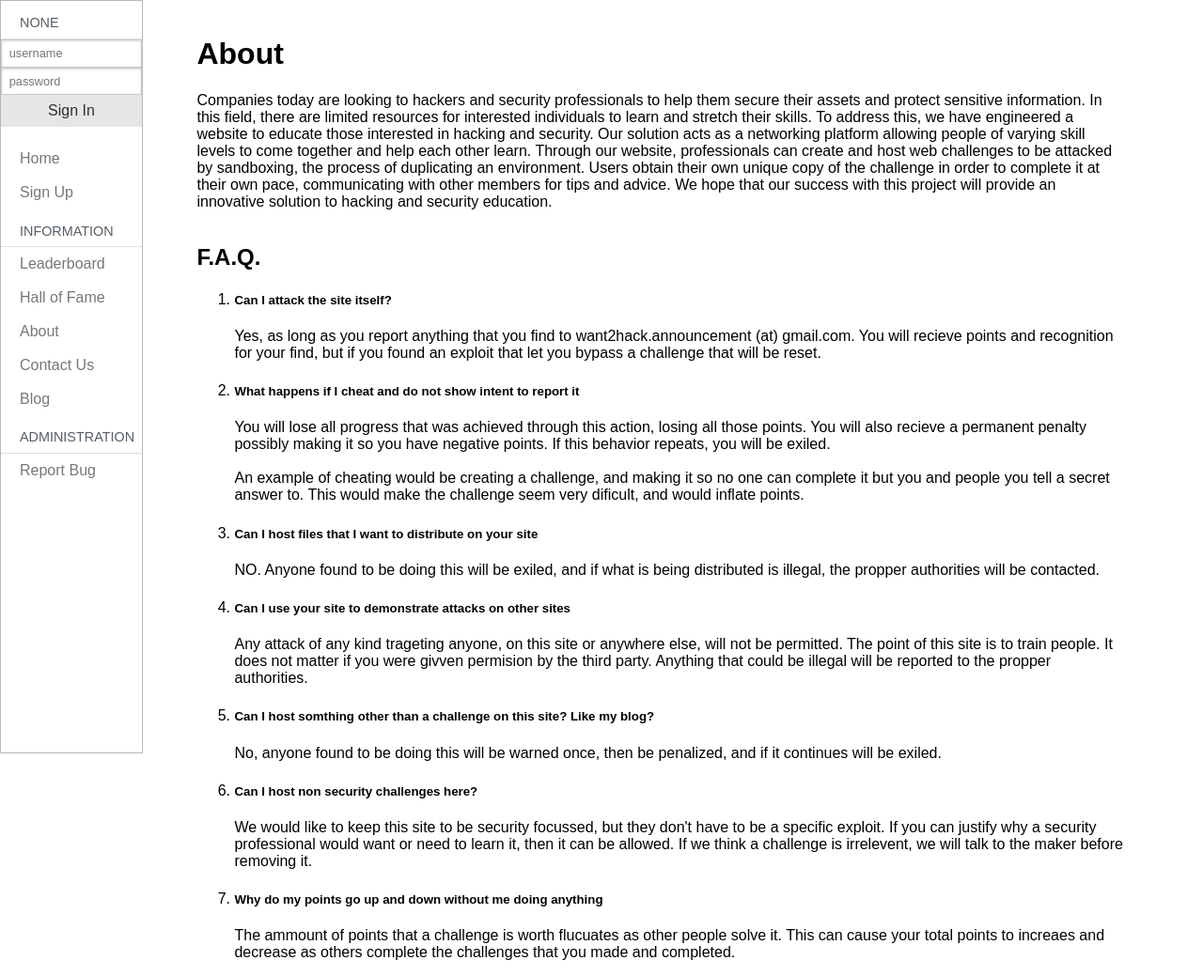
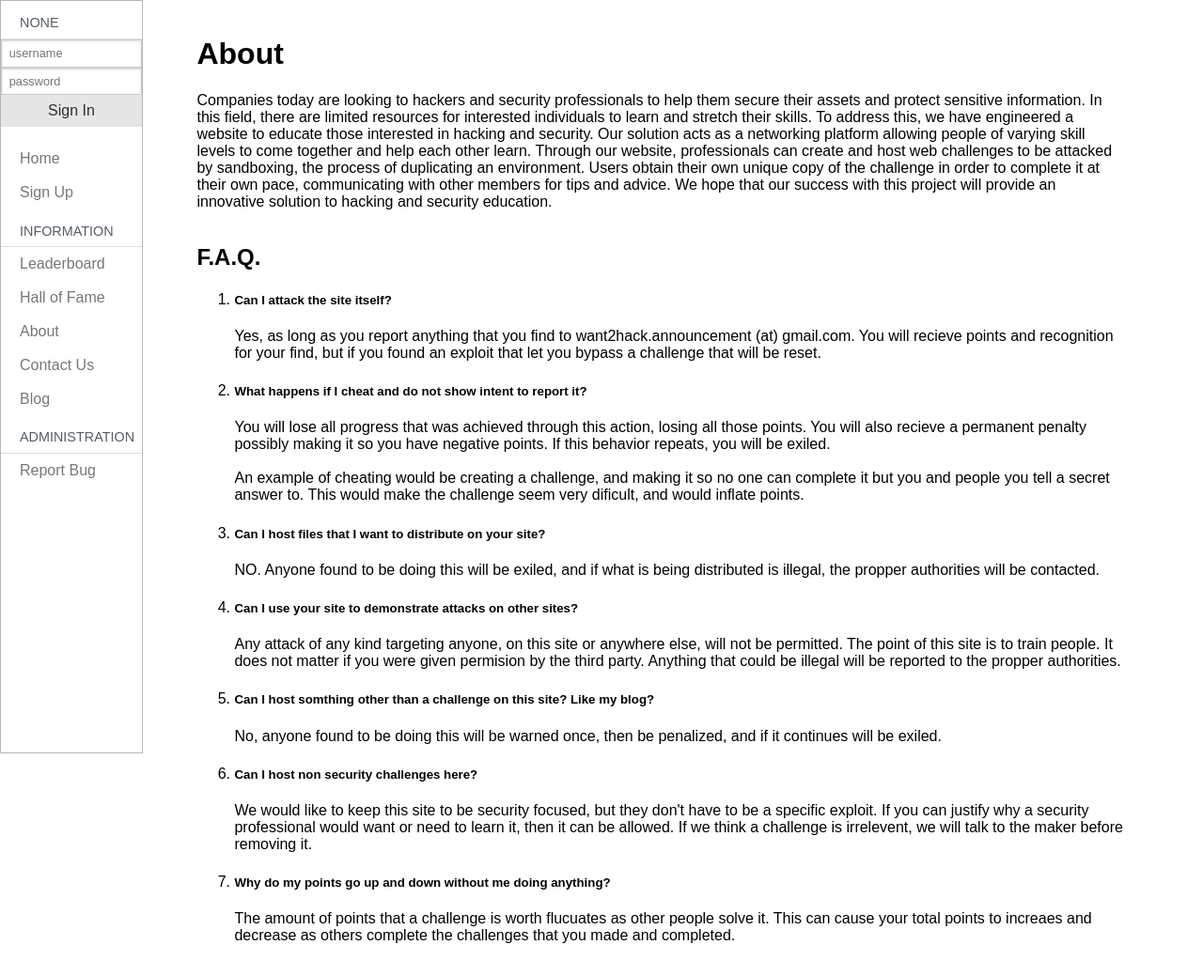
Before and after one commit to coldwaterq/want2hack, a Python web app: template app/templates/pages/about.html in a window 1280 px wide. Shown: the whole page at 94% size. After the commit the page ends 1004 px from the top, so only its background shows below. Run offline with Jinja, Linux system fonts and the light colour scheme; the template is opened without the code that fills it, so the values that code supplies are empty; some libraries are stand-ins or nearby versions.

Commit message:
fixed #4 Fixed a bunch of typos in the about page pointed out by leecolleton

```diff
--- a/app/templates/pages/about.html
+++ b/app/templates/pages/about.html
@@ -10,12 +10,12 @@
 	<h2>F.A.Q.</h2>
 	<ol class="unstlyed">
 		<li><h5>Can I attack the site itself?</h5><p>Yes, as long as you report anything that you find to want2hack.announcement (at) gmail.com. You will recieve points and recognition for your find, but if you found an exploit that let you bypass a challenge that will be reset.</p></li>
-		<li><h5>What happens if I cheat and do not show intent to report it</h5><p>You will lose all progress that was achieved through this action, losing all those points. You will also recieve a permanent penalty possibly making it so you have negative points. If this behavior repeats, you will be exiled.<br><br>An example of cheating would be creating a challenge, and making it so no one can complete it but you and people you tell a secret answer to. This would make the challenge seem very dificult, and would inflate points.</p></li>
-		<li><h5>Can I host files that I want to distribute on your site</h5><p>NO. Anyone found to be doing this will be exiled, and if what is being distributed is illegal, the propper authorities will be contacted.</p></li>
-		<li><h5>Can I use your site to demonstrate attacks on other sites</h5><p>Any attack of any kind trageting anyone, on this site or anywhere else, will not be permitted. The point of this site is to train people. It does not matter if you were givven permision by the third party. Anything that could be illegal will be reported to the propper authorities.</p></li>
+		<li><h5>What happens if I cheat and do not show intent to report it?</h5><p>You will lose all progress that was achieved through this action, losing all those points. You will also recieve a permanent penalty possibly making it so you have negative points. If this behavior repeats, you will be exiled.<br><br>An example of cheating would be creating a challenge, and making it so no one can complete it but you and people you tell a secret answer to. This would make the challenge seem very dificult, and would inflate points.</p></li>
+		<li><h5>Can I host files that I want to distribute on your site?</h5><p>NO. Anyone found to be doing this will be exiled, and if what is being distributed is illegal, the propper authorities will be contacted.</p></li>
+		<li><h5>Can I use your site to demonstrate attacks on other sites?</h5><p>Any attack of any kind targeting anyone, on this site or anywhere else, will not be permitted. The point of this site is to train people. It does not matter if you were given permision by the third party. Anything that could be illegal will be reported to the propper authorities.</p></li>
 		<li><h5>Can I host somthing other than a challenge on this site? Like my blog?</h5><p>No, anyone found to be doing this will be warned once, then be penalized, and if it continues will be exiled.</p></li>
-		<li><h5>Can I host non security challenges here?</h5><p>We would like to keep this site to be security focussed, but they don't have to be a specific exploit. If you can justify why a security professional would want or need to learn it, then it can be allowed. If we think a challenge is irrelevent, we will talk to the maker before removing it.</p></li>
-		<li><h5>Why do my points go up and down without me doing anything</h5><p>The ammount of points that a challenge is worth flucuates as other people solve it. This can cause your total points to increaes and decrease as others complete the challenges that you made and completed.</p></li>
+		<li><h5>Can I host non security challenges here?</h5><p>We would like to keep this site to be security focused, but they don't have to be a specific exploit. If you can justify why a security professional would want or need to learn it, then it can be allowed. If we think a challenge is irrelevent, we will talk to the maker before removing it.</p></li>
+		<li><h5>Why do my points go up and down without me doing anything?</h5><p>The amount of points that a challenge is worth flucuates as other people solve it. This can cause your total points to increaes and decrease as others complete the challenges that you made and completed.</p></li>
 	</ol>
 </div>
 </div>
```
